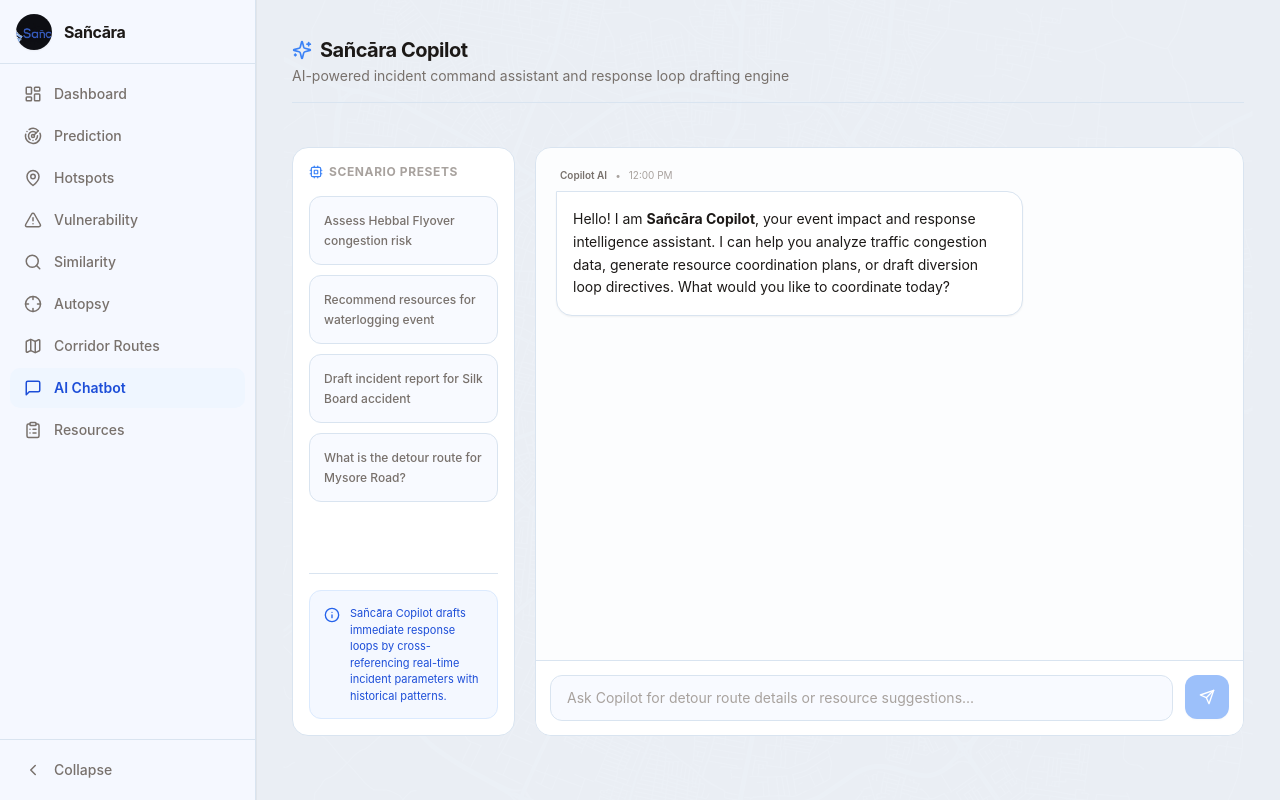
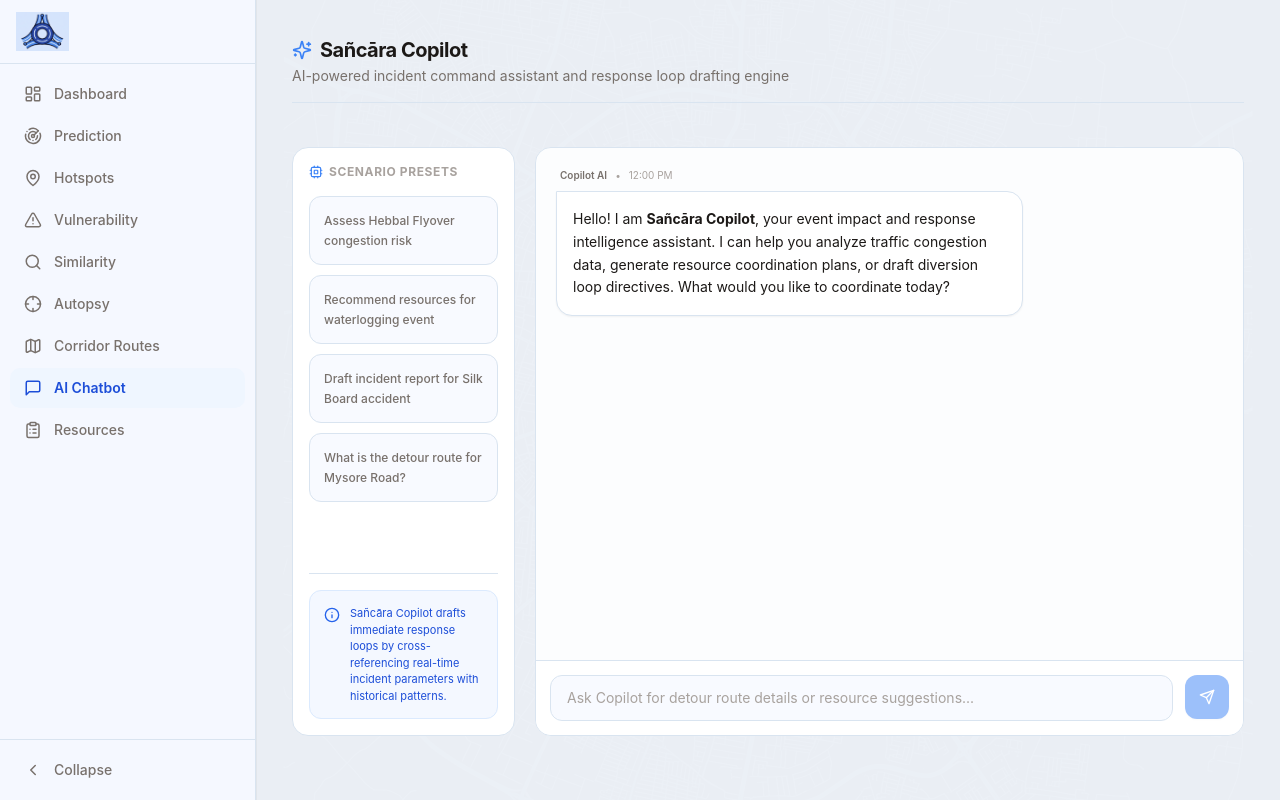
Before and after one commit to hsahu1726/Sancara, a Next.js app in the folder frontend/: page /chatbot in a window 1280 px wide. Built offline with nearby package versions, Linux system fonts and the light colour scheme.

Commit message:
Enlarge expanded wordmark.png logo to h-10 and keep logo.png for collapsed state

```diff
--- a/frontend/src/components/Sidebar.tsx
+++ b/frontend/src/components/Sidebar.tsx
@@ -48,11 +48,14 @@ export default function Sidebar() {
             <X size={20} className="text-ink-secondary" />
           </button>
         )}
-        <div className="w-9 h-9 rounded-full overflow-hidden shrink-0 shadow-sm">
-          <img src="/logo.png" alt="Sañcāra logo" className="w-full h-full object-cover" />
-        </div>
-        {!collapsed && (
-          <span className="text-base font-bold text-ink tracking-tight select-none">Sañcāra</span>
+        {collapsed ? (
+          <div className="w-9 h-9 rounded-full overflow-hidden shrink-0 shadow-sm">
+            <img src="/logo.png" alt="Sañcāra logo" className="w-full h-full object-cover" />
+          </div>
+        ) : (
+          <div className="h-10 overflow-hidden shrink-0">
+            <img src="/wordmark.png" alt="Sañcāra" className="h-full object-contain" />
+          </div>
         )}
       </div>
 
```
